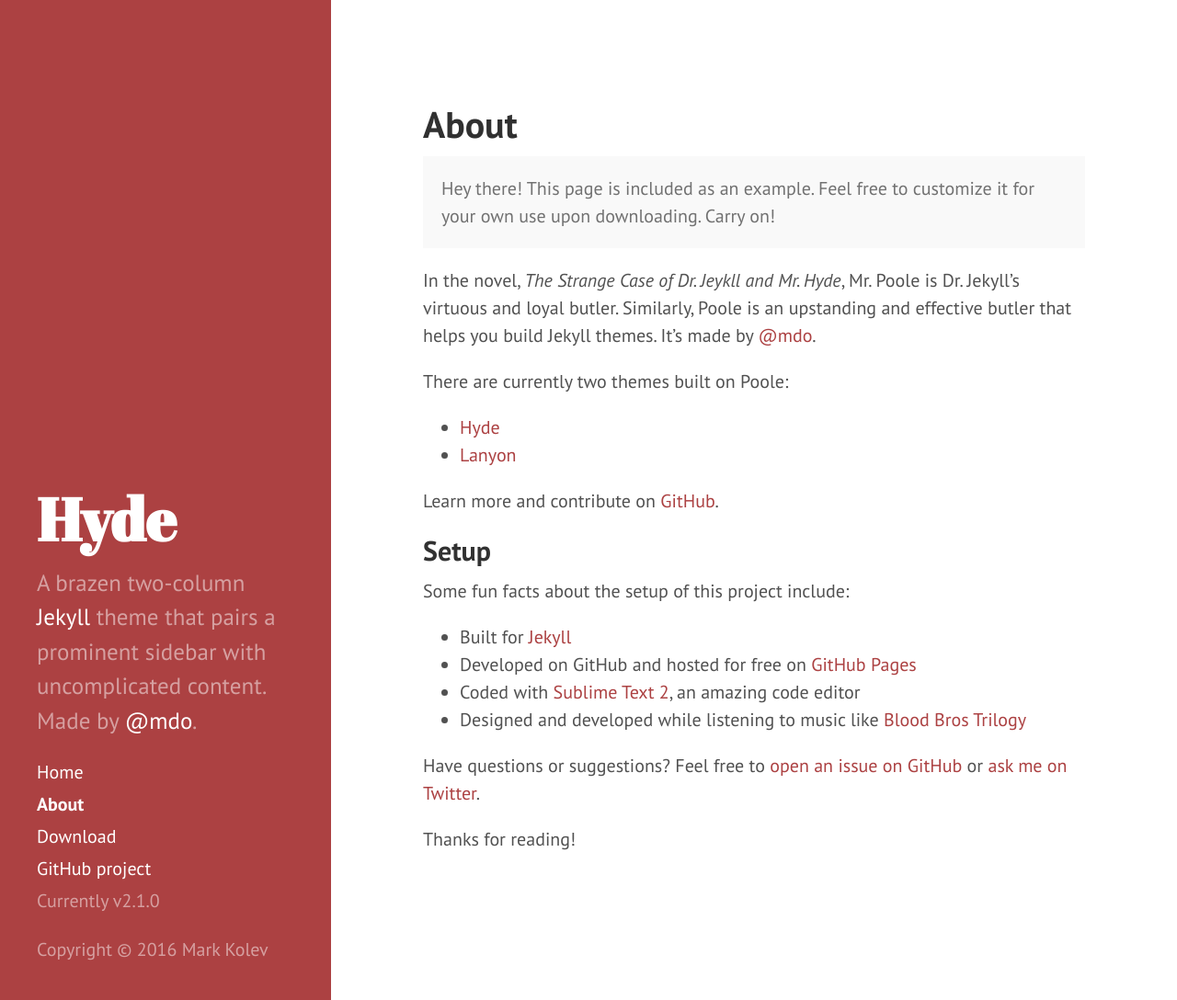
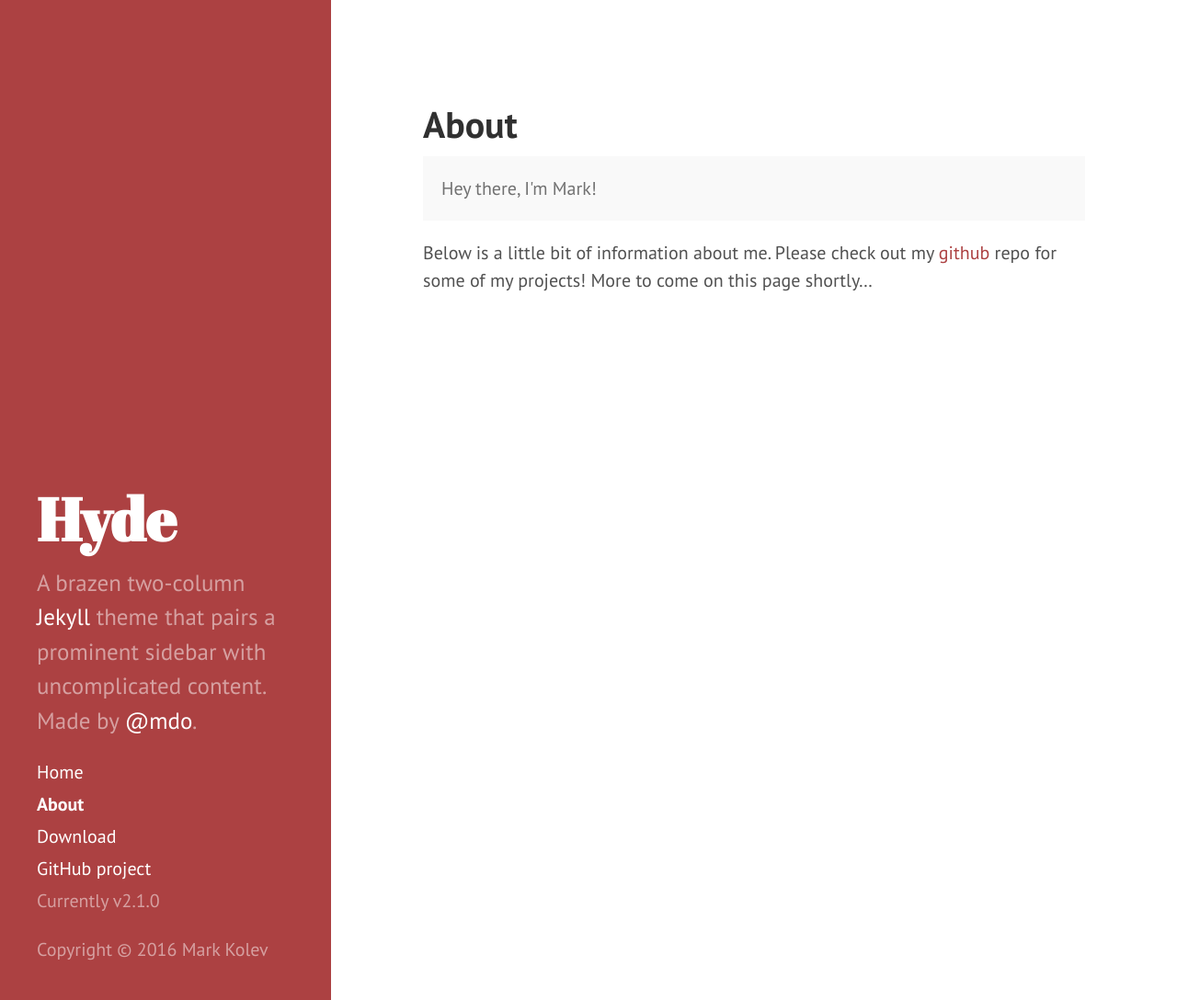
Before and after one commit to mnkolev/MarkSite, a Jekyll site: the page built from about.md, in a window 1280 px wide and 1088 px high. Shown: the whole window at 92% size. Built offline with Jekyll 4.4.1, drawn with Linux system fonts in a browser that asks for light colours; Markdown is read by kramdown in place of the engine named in the settings.

Commit message:
Small updates

```diff
--- a/about.md
+++ b/about.md
@@ -4,27 +4,7 @@ title: About
 ---
 
 <p class="message">
-  Hey there! This page is included as an example. Feel free to customize it for your own use upon downloading. Carry on!
+  Hey there, I'm Mark!
 </p>
 
-In the novel, *The Strange Case of Dr. Jeykll and Mr. Hyde*, Mr. Poole is Dr. Jekyll's virtuous and loyal butler. Similarly, Poole is an upstanding and effective butler that helps you build Jekyll themes. It's made by [@mdo](https://twitter.com/mdo).
-
-There are currently two themes built on Poole:
-
-* [Hyde](http://hyde.getpoole.com)
-* [Lanyon](http://lanyon.getpoole.com)
-
-Learn more and contribute on [GitHub](https://github.com/poole).
-
-## Setup
-
-Some fun facts about the setup of this project include:
-
-* Built for [Jekyll](http://jekyllrb.com)
-* Developed on GitHub and hosted for free on [GitHub Pages](https://pages.github.com)
-* Coded with [Sublime Text 2](http://sublimetext.com), an amazing code editor
-* Designed and developed while listening to music like [Blood Bros Trilogy](https://soundcloud.com/maddecent/sets/blood-bros-series)
-
-Have questions or suggestions? Feel free to [open an issue on GitHub](https://github.com/poole/issues/new) or [ask me on Twitter](https://twitter.com/mdo).
-
-Thanks for reading!
+Below is a little bit of information about me. Please check out my [github](https://github.com/mnkolev) repo for some of my projects! More to come on this page shortly...
```
Also changed, not shown: public/favicon.ico.
